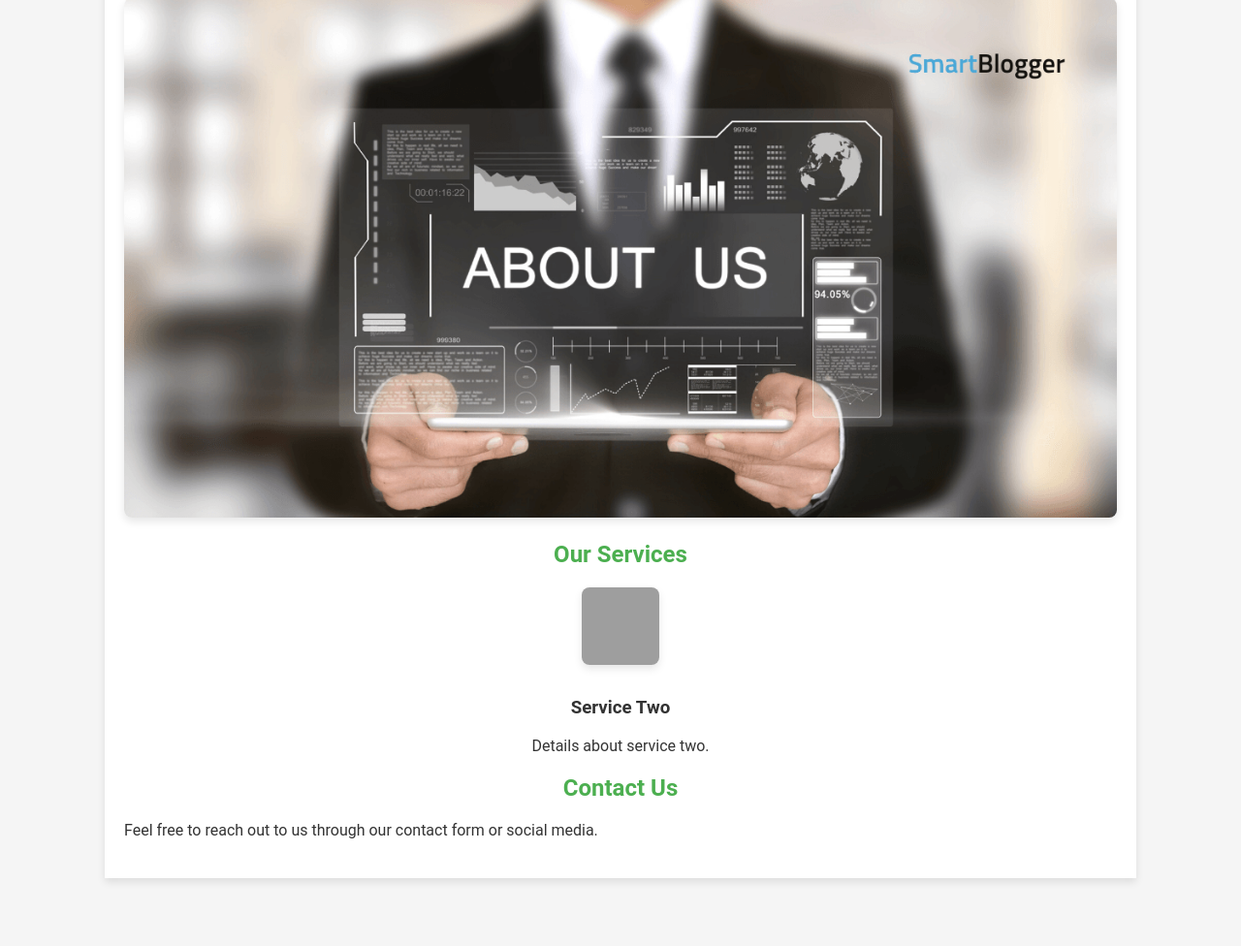
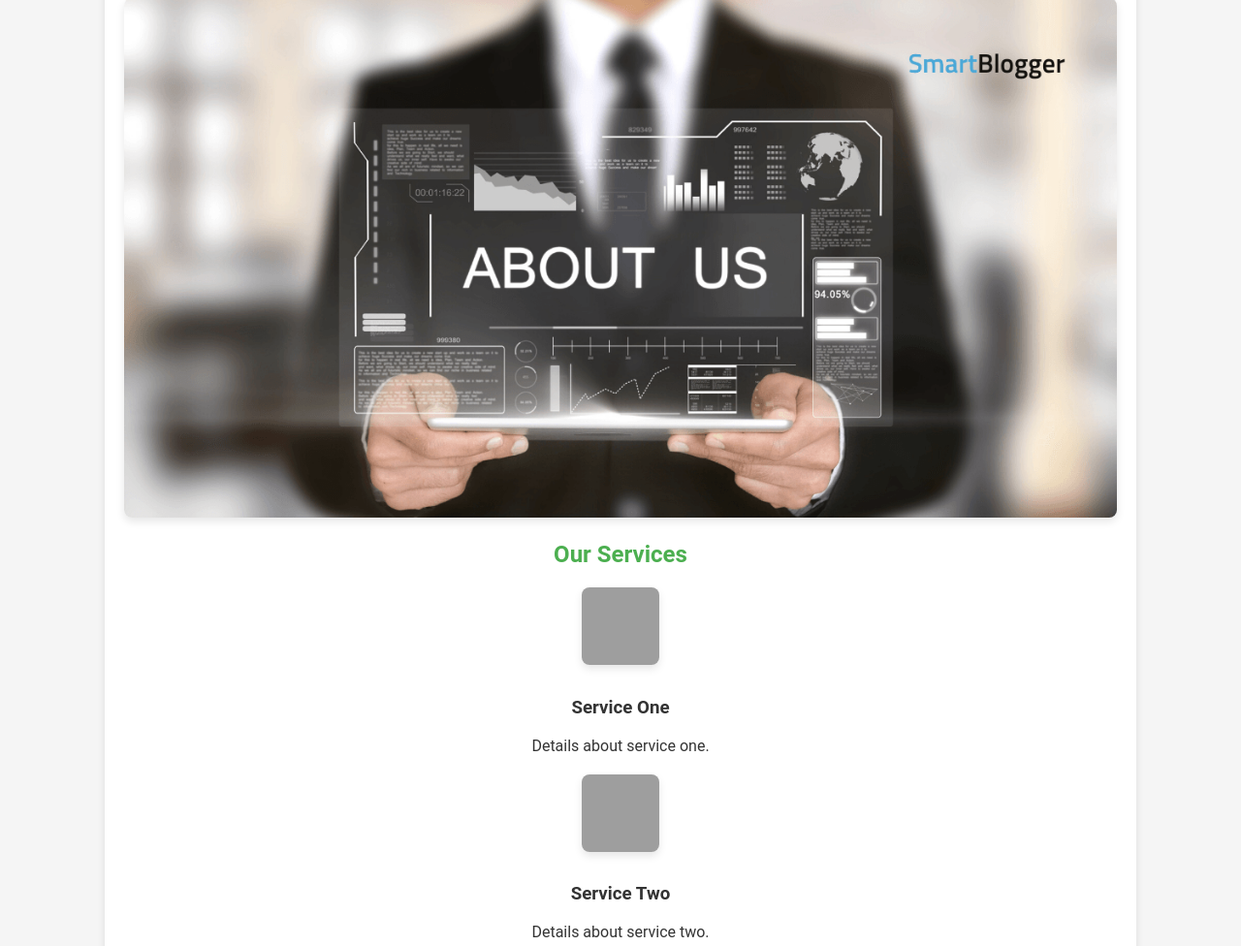
Before and after one commit to Samikshawagaj34/business-web, a plain HTML site: page index.html in a window 1280 px wide. Shown: the part 242-1218 px from the top of the page at 97% size. Before the commit the page ends 1168 px from the top, so only its background shows below. Drawn offline with Linux system fonts and the light colour scheme; grey boxes are pictures that could not be loaded.

Commit message:
new img added

```diff
--- a/index.html
+++ b/index.html
@@ -26,7 +26,11 @@
         </section>
         <section id="services">
             <h2>Our Services</h2>
-
+            <div class="service">
+                <img src="./img/company-ceos-talking-merger-agreement-while-sitting-desk-office.jpg" alt="Service Icon">
+                <h3>Service One</h3>
+                <p>Details about service one.</p>
+            </div>
             <div class="service">
                 <img src="./img/pensive-concentrated-managers-standing-modern-cafe.jpg" alt="Service Icon">
                 <h3>Service Two</h3>
```
